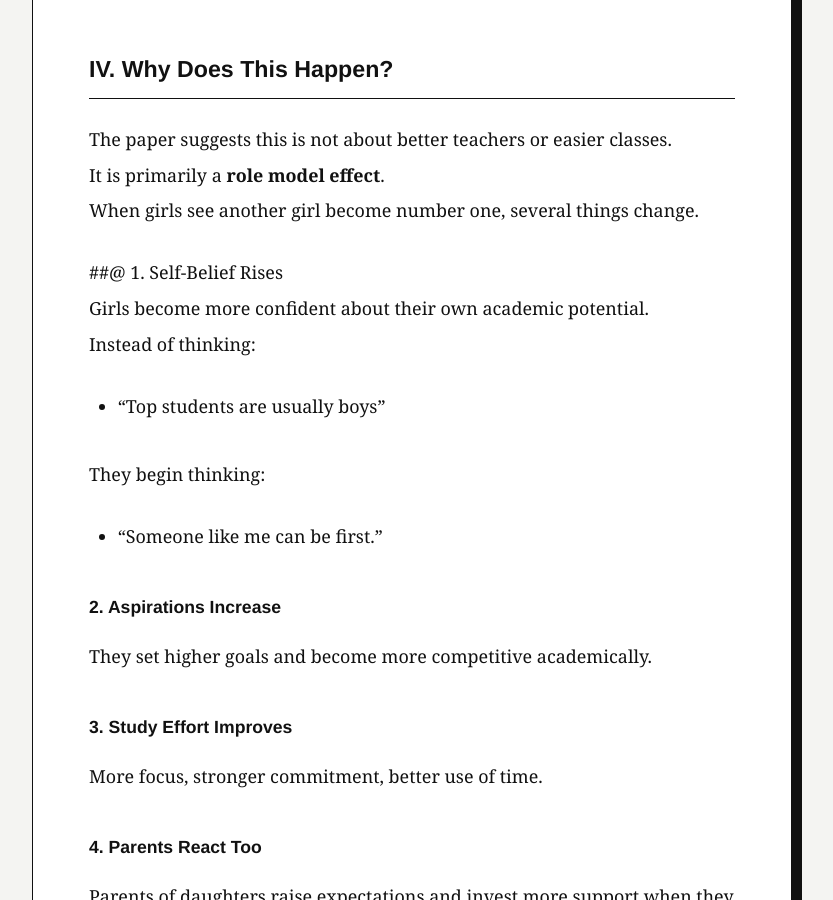
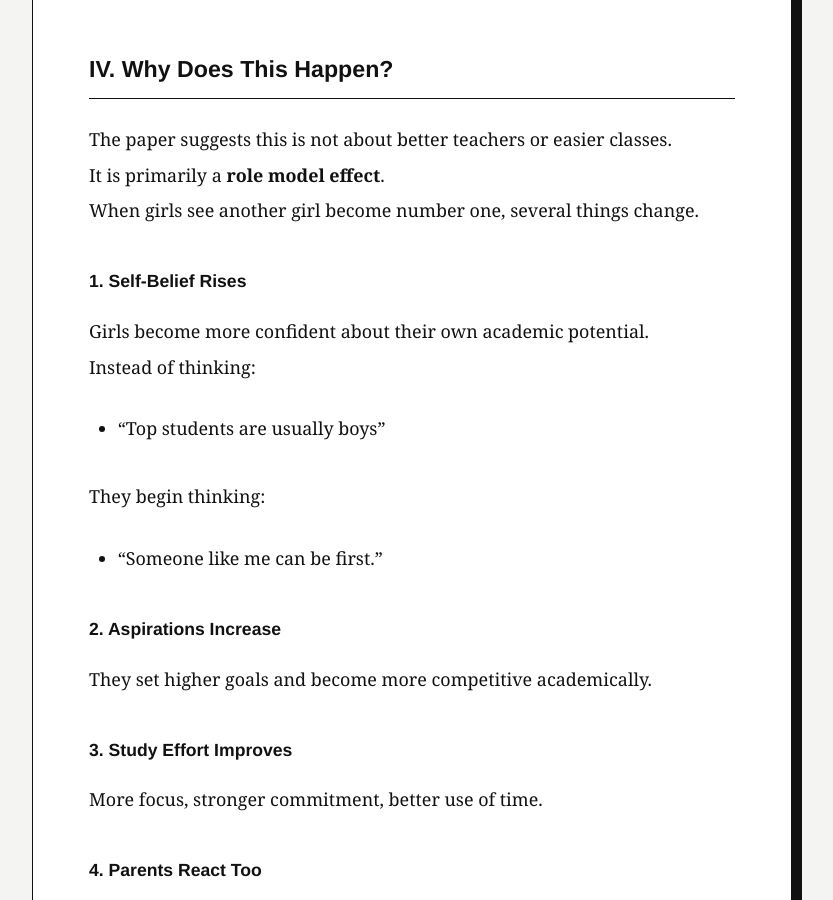
Before and after one commit to LianruLiu/LianruLiu.github.io, a Jekyll site: the page built from _posts/2026-04-28-Number-One-Girl.md, in a window 1280 px wide and 900 px high, scrolled down 3401 px. Shown: the whole window, without its empty margins (228-1061 px from the left). Built offline with Jekyll 4.4.1, drawn with Linux system fonts in a browser that asks for light colours.

Commit message:
Revise headings and improve formatting in article
Updated headings and formatting for clarity.

```diff
--- a/_posts/2026-04-28-Number-One-Girl.md
+++ b/_posts/2026-04-28-Number-One-Girl.md
@@ -67,7 +67,7 @@ The paper suggests this is not about better teachers or easier classes.
 It is primarily a **role model effect**.
 When girls see another girl become number one, several things change.
 
-##@ 1. Self-Belief Rises
+### 1. Self-Belief Rises
 Girls become more confident about their own academic potential.
 Instead of thinking:
 - “Top students are usually boys”
@@ -77,10 +77,8 @@ They begin thinking:
 
 ### 2. Aspirations Increase
 They set higher goals and become more competitive academically.
-
 ### 3. Study Effort Improves
 More focus, stronger commitment, better use of time.
-
 ### 4. Parents React Too
 Parents of daughters raise expectations and invest more support when they observe visible female success in class.
 
```
